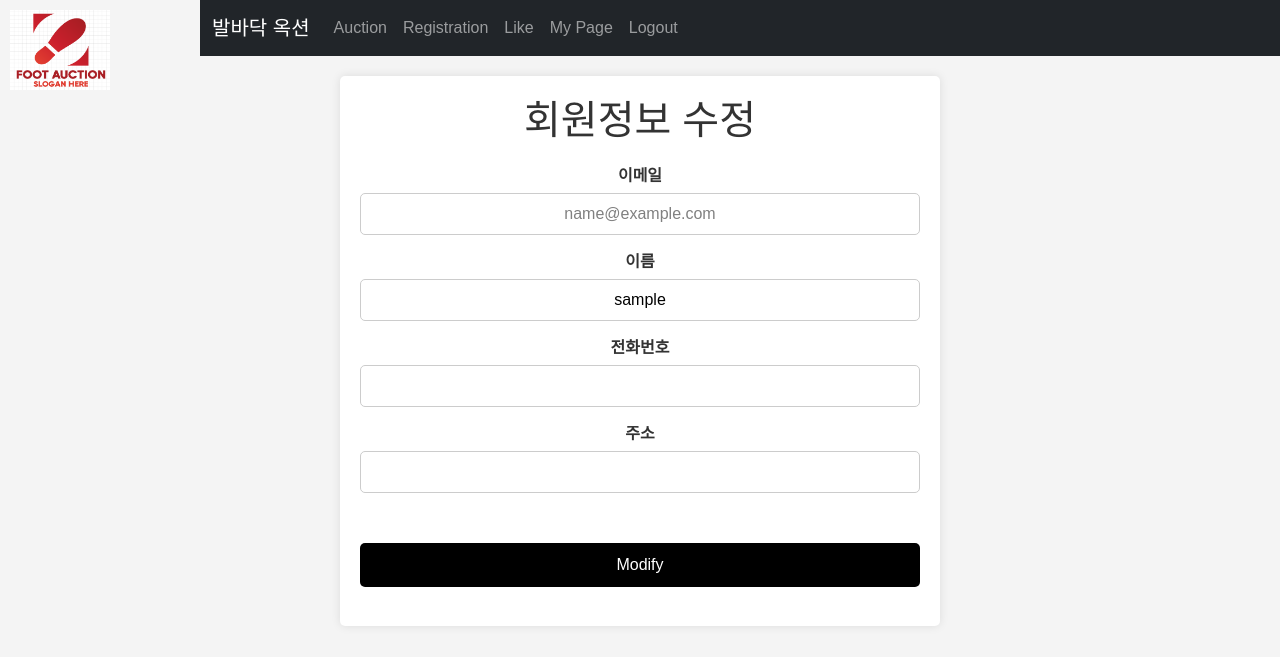
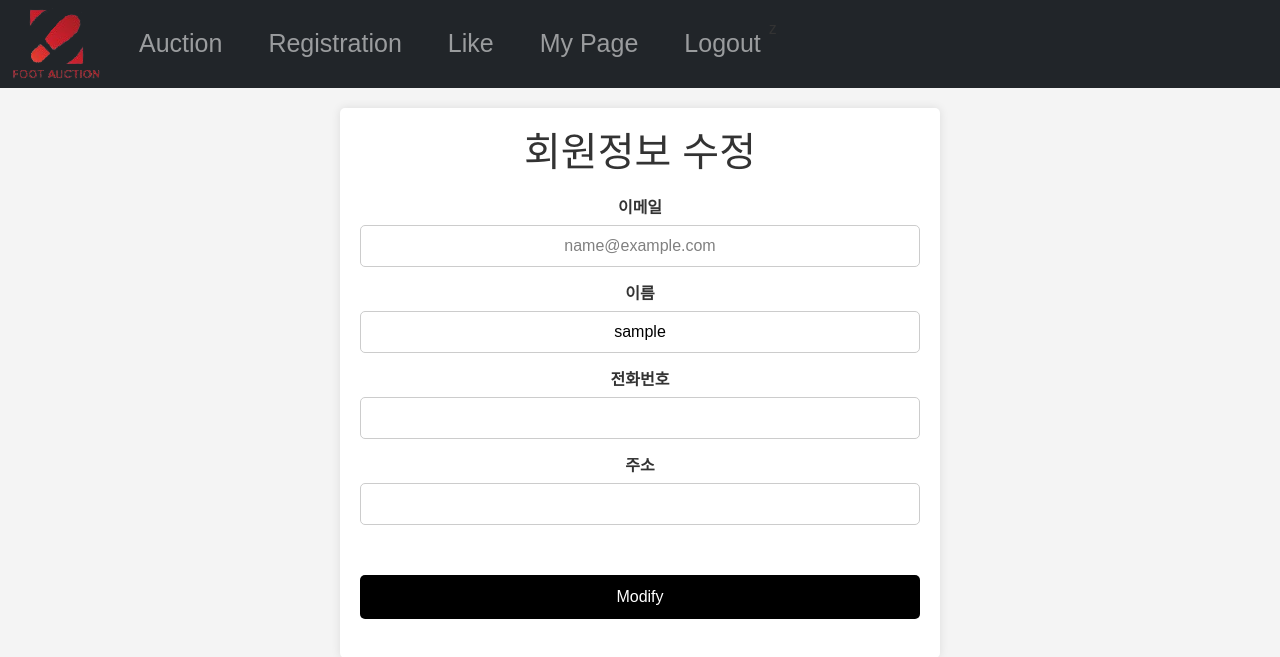
Before and after one commit to e-commerce-django/e-commerce, a Django app: page /accounts/mypage/myinfo_modify/ in a window 1280 px wide. Shown: the top 657 px of the page. Run offline with Django 5.2, Linux system fonts and the light colour scheme; the visitor is signed in with stand-in values (Sample User, id 1); parts of the project's set-up code (start-up, migrations or seed data) failed here and were passed over.

Commit message:
네비바 수정

```diff
--- a/templates/base.html
+++ b/templates/base.html
@@ -23,10 +23,6 @@
             padding: 10px; /* 로고 주변 여백 설정 */
         }
 
-        nav {
-            margin-left: 100px; /* 로고와 네비게이션 바 사이의 간격 조절 */
-        }
-
         footer {
             position: fixed;
             left: 0;
@@ -43,11 +39,6 @@
 <body>
     <!-- 상단 로고와 사이트 명, 네비게이션 바 -->
     <header>
-        <div class="logo">
-            <a href="{% url 'index' %}">
-                <img src="{% static 'images/logo.png' %}" alt="Site Logo">
-            </a>
-        </div>
         <nav>
             {% include 'navbar.html' %}
         </nav>
--- a/templates/navbar.html
+++ b/templates/navbar.html
@@ -1,35 +1,38 @@
+{% load static %}
 <!-- 네비게이션 바 -->
 <nav class="navbar navbar-expand-lg navbar-dark bg-dark">
   <div class="container-fluid">
-    <a class="navbar-brand" href="{% url 'index' %}">발바닥 옥션</a>
+    <a href="{% url 'index' %}">
+      <img src="{% static 'images/main_logo.png' %}" alt="Site Logo">
+    </a>
     <button class="navbar-toggler" type="button" data-bs-toggle="collapse" data-bs-target="#navbarNav" aria-controls="navbarNav" aria-expanded="false" aria-label="Toggle navigation">
       <span class="navbar-toggler-icon"></span>
     </button>
 
     <div class="collapse navbar-collapse" id="navbarNav">
       <ul class="navbar-nav">
-          <li class="nav-item">
+          <li class="nav-item" style="margin-left: 30px; font-size: 25px;">
             <a class="nav-link" href="{% url 'orders:auction_page' %}">Auction</a>
           </li>
-          <li class="nav-item">
+          <li class="nav-item" style="margin-left: 30px; font-size: 25px;">
             <a class="nav-link" href="{% url 'products:product_registrater' %}">Registration</a>
           </li>
-          <li class="nav-item">
+          <li class="nav-item" style="margin-left: 30px; font-size: 25px;">
             <a class="nav-link" href="{% url 'products:liked_products' %}">Like</a>
           </li>
           <!-- 사용자 인증 여부에 따라 로그인/회원가입 또는 마이페이지/로그아웃 버튼 표시 -->
           {% if user.is_authenticated %}
-              <li class="nav-item">
+              <li class="nav-item" style="margin-left: 30px; font-size: 25px;">
                 <a class="nav-link" href="/accounts/mypage/">My Page</a>
               </li>
-              <li class="nav-item">
+              <li class="nav-item" style="margin-left: 30px; font-size: 25px;">
                 <a class="nav-link" href="/accounts/logout/">Logout</a>
-              </li>
+              </li>z
           {% else %}
-              <li class="nav-item">
+              <li class="nav-item" style="margin-left: 30px; font-size: 25px;">
                 <a class="nav-link" href="/accounts/login/">Login</a>
               </li>
-              <li class="nav-item">
+              <li class="nav-item" style="margin-left: 30px; font-size: 25px;">
                 <a class="nav-link" href="/accounts/register/">Join</a>
               </li>
           {% endif %}
```
Also changed, not shown: static/images/main_logo.PNG (added).
